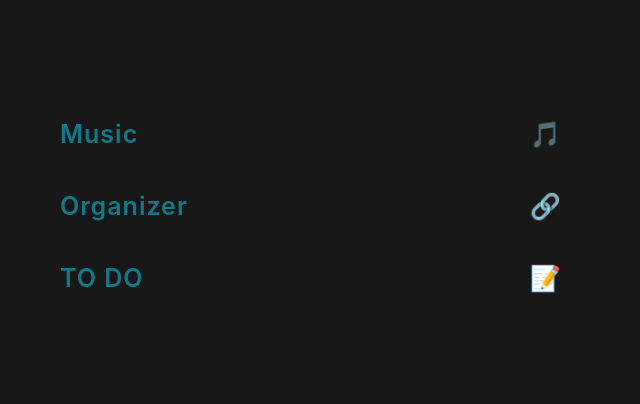
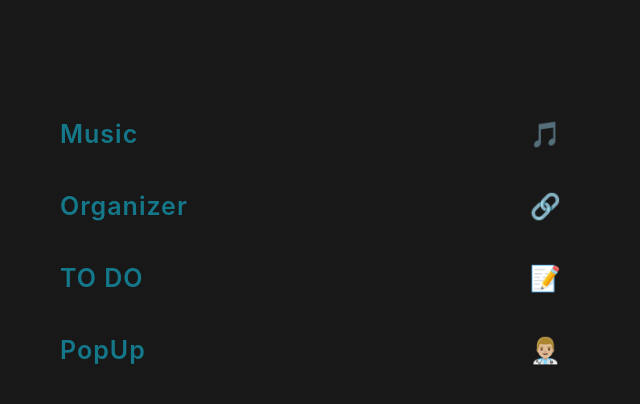
Before and after one commit to adigulalkari/DontBeALazyBum, a browser extension: page Landing/p3.html in a window 1280 px wide. Shown: the part 118-522 px from the top of the page, without its empty margins (282-922 px from the left). Drawn offline with Linux system fonts and the light colour scheme.

Commit message:
compiled popup

```diff
--- a/Landing/p3.html
+++ b/Landing/p3.html
@@ -25,6 +25,10 @@
               <td>TO DO</td>
               <td id="emojis"><a style = "text-decoration: none" href = "../TO-DO/todo.html">📝</a></td>
             </tr>
+            <tr>
+              <td>PopUp</td>
+              <td id="emojis"><a style = "text-decoration: none" href = "../Popup/popup.html">👨🏼‍⚕️</a></td>
+            </tr>
           </table>
 
   </body>
```
Also changed, not shown: Landing/p3.css (line endings or trailing spaces), Popup/manifest.json (deleted), Popup/popup.html (renamed from Popup/index.html), manifest.json.
